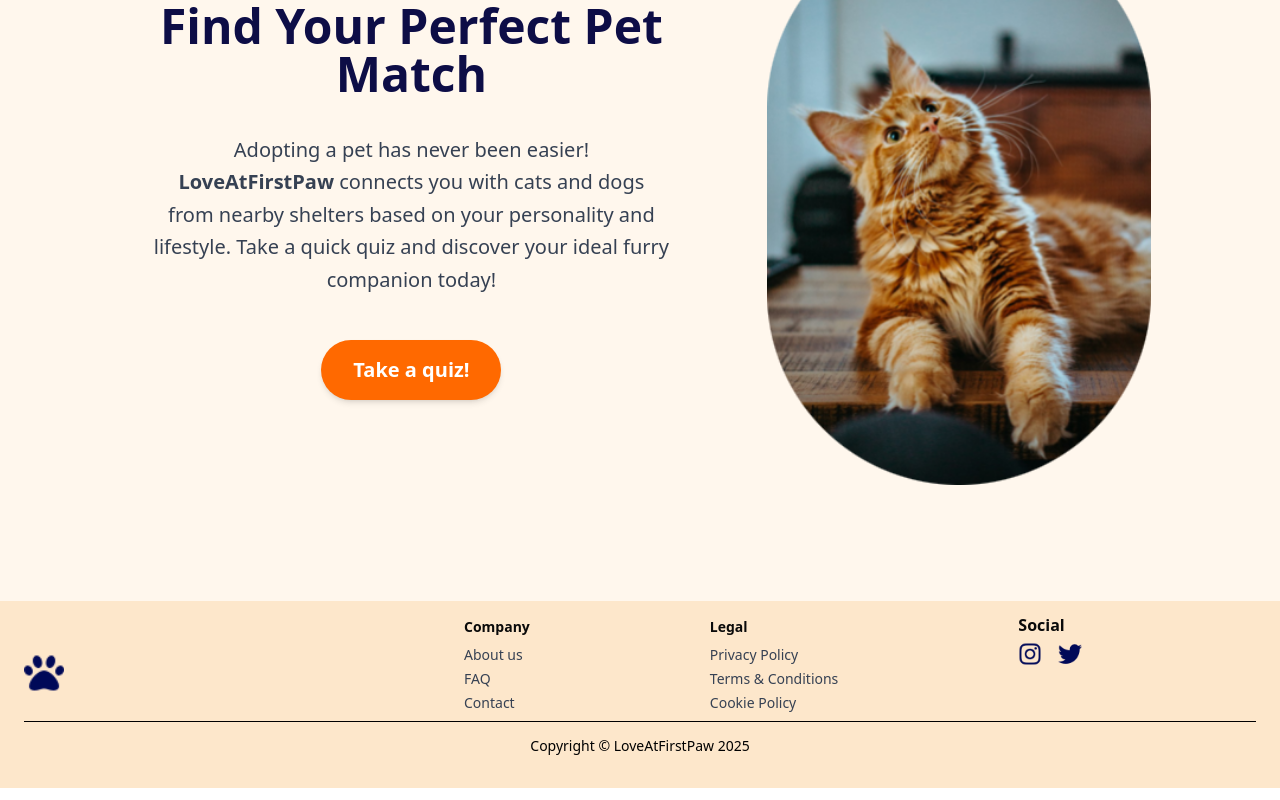
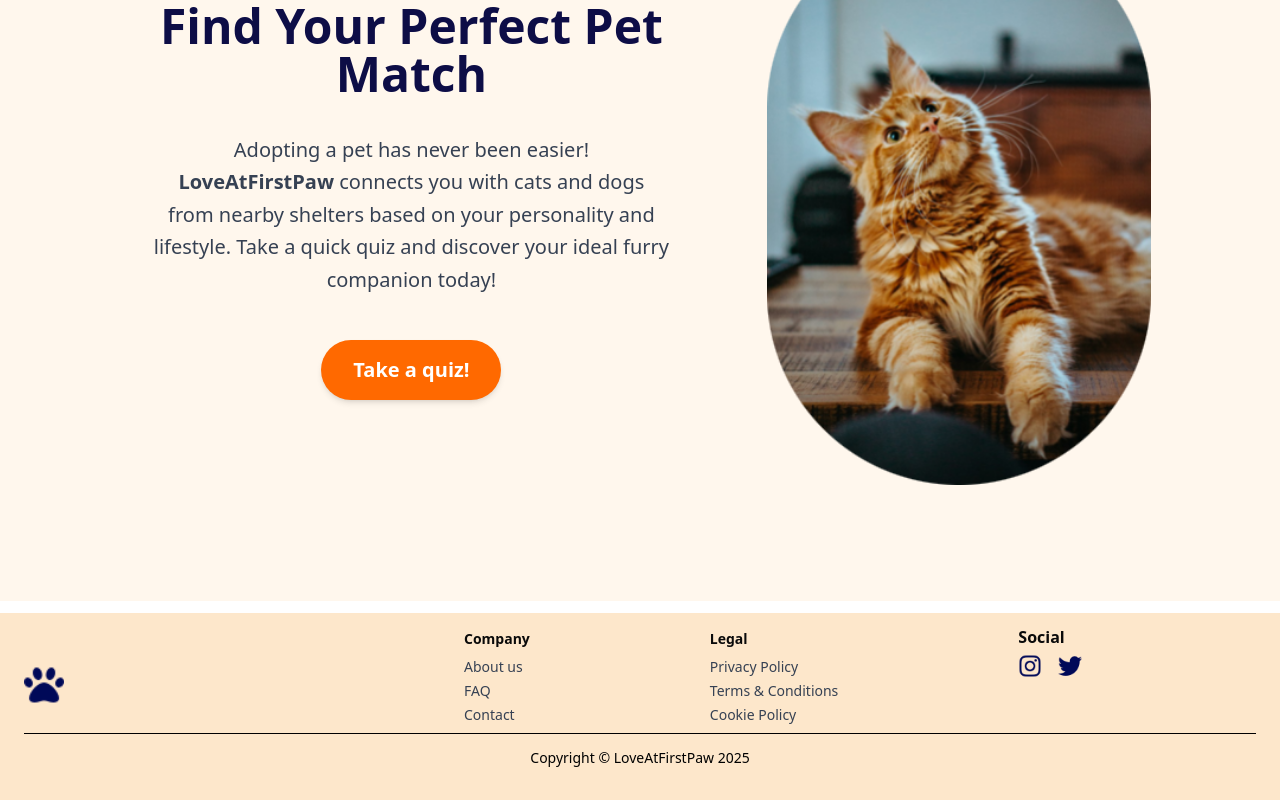
Before and after one commit to ppe11/flashcard, a Next.js app: page / in a window 1280 px wide. Shown: the part 199-999 px from the top of the page. Built offline with nearby package versions, Linux system fonts and the light colour scheme.

Commit message:
Fix footer hovering contents

```diff
--- a/src/components/Footer.jsx
+++ b/src/components/Footer.jsx
@@ -4,7 +4,7 @@ import { assets } from "@/assets/assets";
 
 const Footer = () => {
   return (
-    <footer className="bg-[#FDE7CB] py-8 bottom-0 left-0 right-0 z-50">
+    <footer className="bg-[#FDE7CB] py-8 bottom-0 left-0 right-0 z-50 mt-3">
       <div className="container mx-auto px-6 h-auto">
         <div className="flex flex-col md:flex-row lg:mt-[-20px]">
           {/* Left - Paw Icon */}
```
